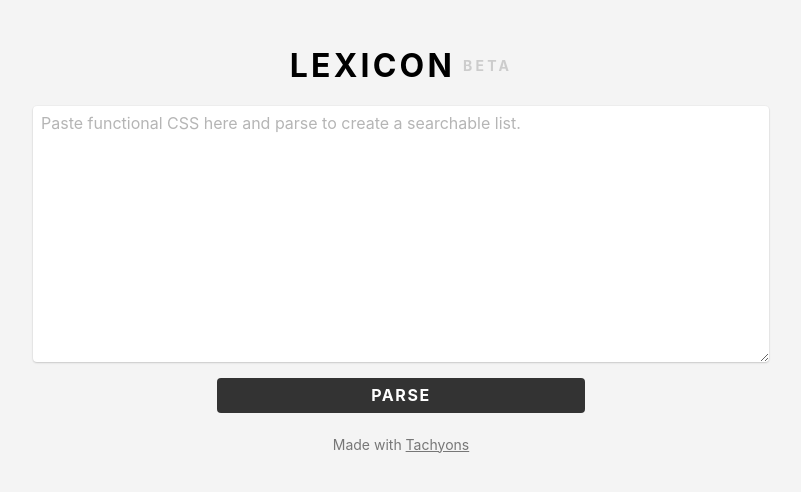
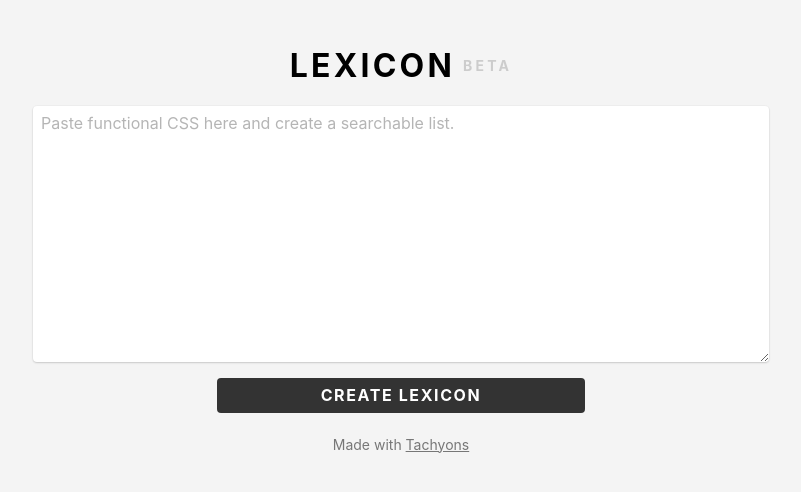
Before and after one commit to jkulton/jkulton.github.io, a Jekyll site: the page lexicon/index.html, which Jekyll copies as it is, in a window 1280 px wide. Shown: the top 492 px of the page, without its empty margins (239-1040 px from the left). Built offline with Jekyll 4.4.1, drawn with Linux system fonts in a browser that asks for light colours; nearby versions of some CDN libraries; a script that is not in the unit is left out.

Commit message:
wording changes

```diff
--- a/lexicon/index.html
+++ b/lexicon/index.html
@@ -18,9 +18,9 @@
 				<span class="mla pre mv2 tr">{{ style[1] }}</span>
 			</li>
 		</ul>
-		<textarea ng-show="!styleArray.length" placeholder="Paste functional CSS here and parse to create a searchable list." ng-model="userStyles" class="styleInput mw-100 pa2 w-100 h5 bn gray bn bs-1 br2 mb3 wan"></textarea>
+		<textarea ng-show="!styleArray.length" placeholder="Paste functional CSS here and create a searchable list." ng-model="userStyles" class="styleInput mw-100 pa2 w-100 h5 bn gray bn bs-1 br2 mb3 wan"></textarea>
 		<section ng-if="!styleArray.length" class="w-100 tc">
-			<button ng-click="showMe()" class="Button bg-dark-gray pointer w-100 w-50-ns ttu f5 bn br2 b tracked pv2 ph3 mb2 dib white grow" href="#0">Parse</button>
+			<button ng-click="createLexicon()" class="Button bg-dark-gray pointer w-100 w-50-ns ttu f5 bn br2 b tracked pv2 ph3 mb2 dib white grow" href="#0">Create Lexicon</button>
 		</section>
 		<section class="f6 w-100 gray tc mt3">
 			Made with <a class="gray" href="http://tachyons.io/">Tachyons</a>
```
